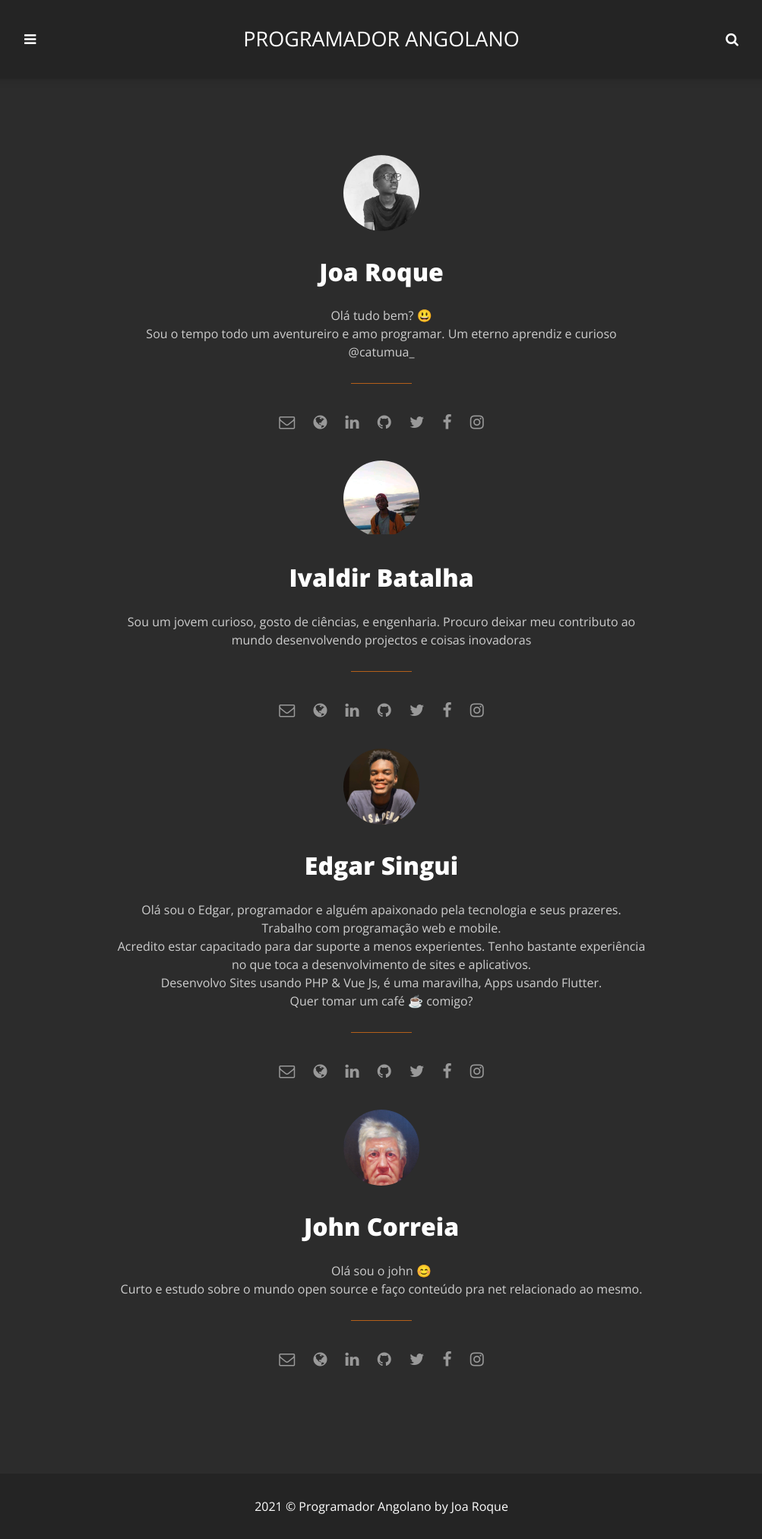
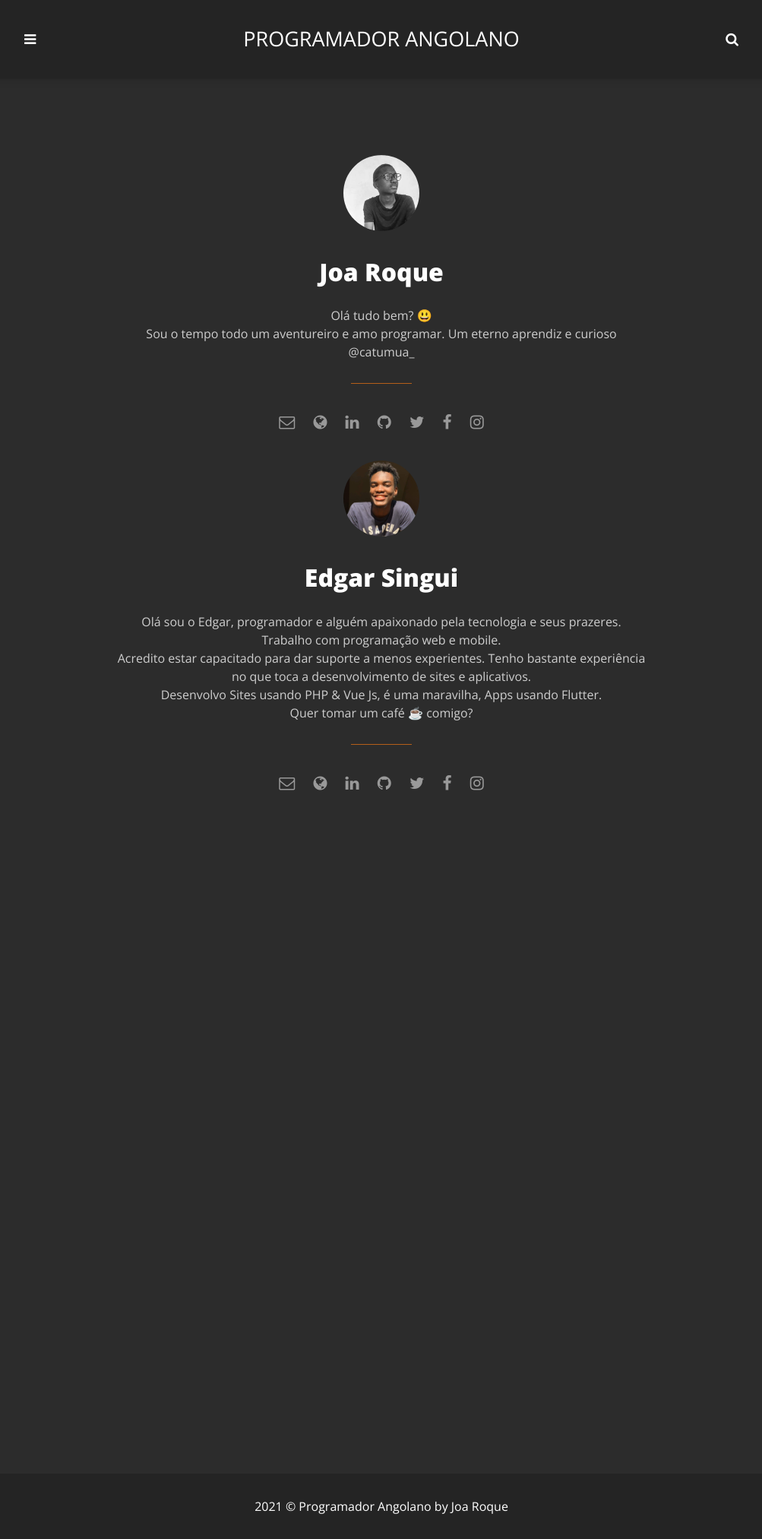
Before and after one commit to programadorao/pangolano.github.io-old, a Jekyll site: the page built from _pages/about.html, in a window 1280 px wide. Shown: the whole page at 76% size, without its empty margins (138-1141 px from the left). Built offline with Jekyll 4.4.1, drawn with Linux system fonts in a browser that asks for light colours; emoji names are drawn with the system emoji font.

Commit message:
Update _config.yml

```diff
--- a/_config.yml
+++ b/_config.yml
@@ -25,20 +25,7 @@ authors:
       github: joaroque
       instagram: catumua_ # Add your Instagram handle
       linkedin:
-   ivaldir:
-      name: Ivaldir Batalha
-      profile: ivaldir.jpg
-      description: > #author description
-         Sou um jovem curioso, gosto de ciências, e engenharia.
-         Procuro deixar meu contributo ao mundo desenvolvendo projectos e coisas inovadoras
-      display_name: Ivaldir
-      email: ivalbat1@gmail.com
-      web:
-      facebook: ivaldir.lopes # Add your Facebook handle
-      twitter: Ivaldir17
-      github: ­ivaldir301 # Add your Github handle
-      instagram: batalha.ivaldir # Add your Instagram handle
-      linkedin:
+
    edgar:
       name: Edgar Singui
       profile: edgar.jpg
@@ -58,24 +45,6 @@ authors:
       github: edgarsingui # Add your Github handle
       instagram: edgarsingui_ # Add your Instagram handle
       linkedin: edgar-singui
-
-   john:
-      name: John Correia
-      profile: john.jpg
-      description: > #author description
-        Olá sou o john  :blush:
-         <br>Curto e estudo sobre o mundo open source e
-        faço conteúdo pra net relacionado ao mesmo.
-      display_name: John
-      email: johncorreia02@gmail.com
-      web: https://apenasumuser.blogspot.com/
-      telegram: Johncorreia
-      facebook: john.correia.12935 # Add your Facebook handle
-      twitter:
-      github:  # Add your Github handle
-      instagram: johncorreia02/ # Add your Instagram handle
-      linkedin:
-      youtube:  https://www.youtube.com/channel/UCPaEnASR7h7I866y1CWEfzQ
 
 
 
```
